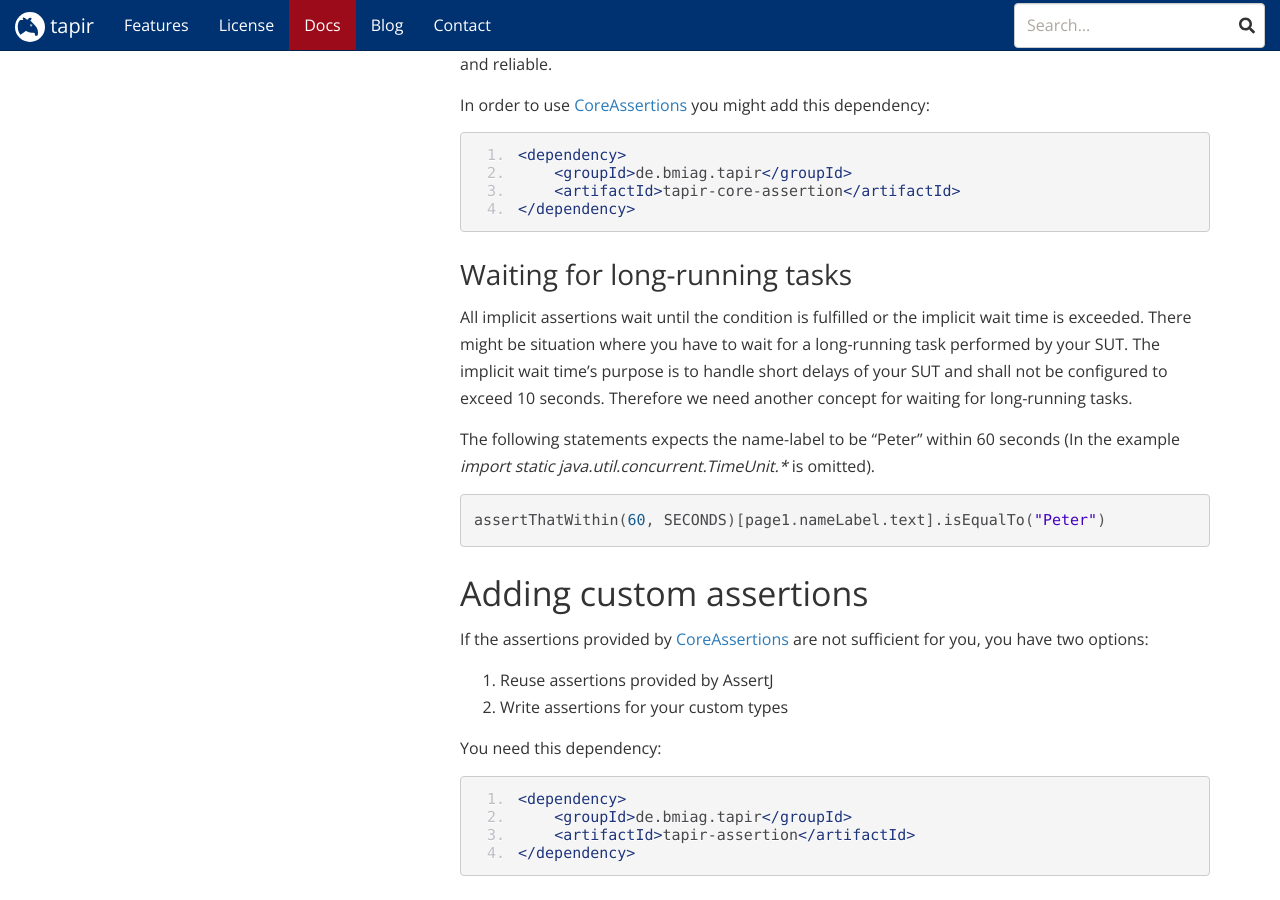
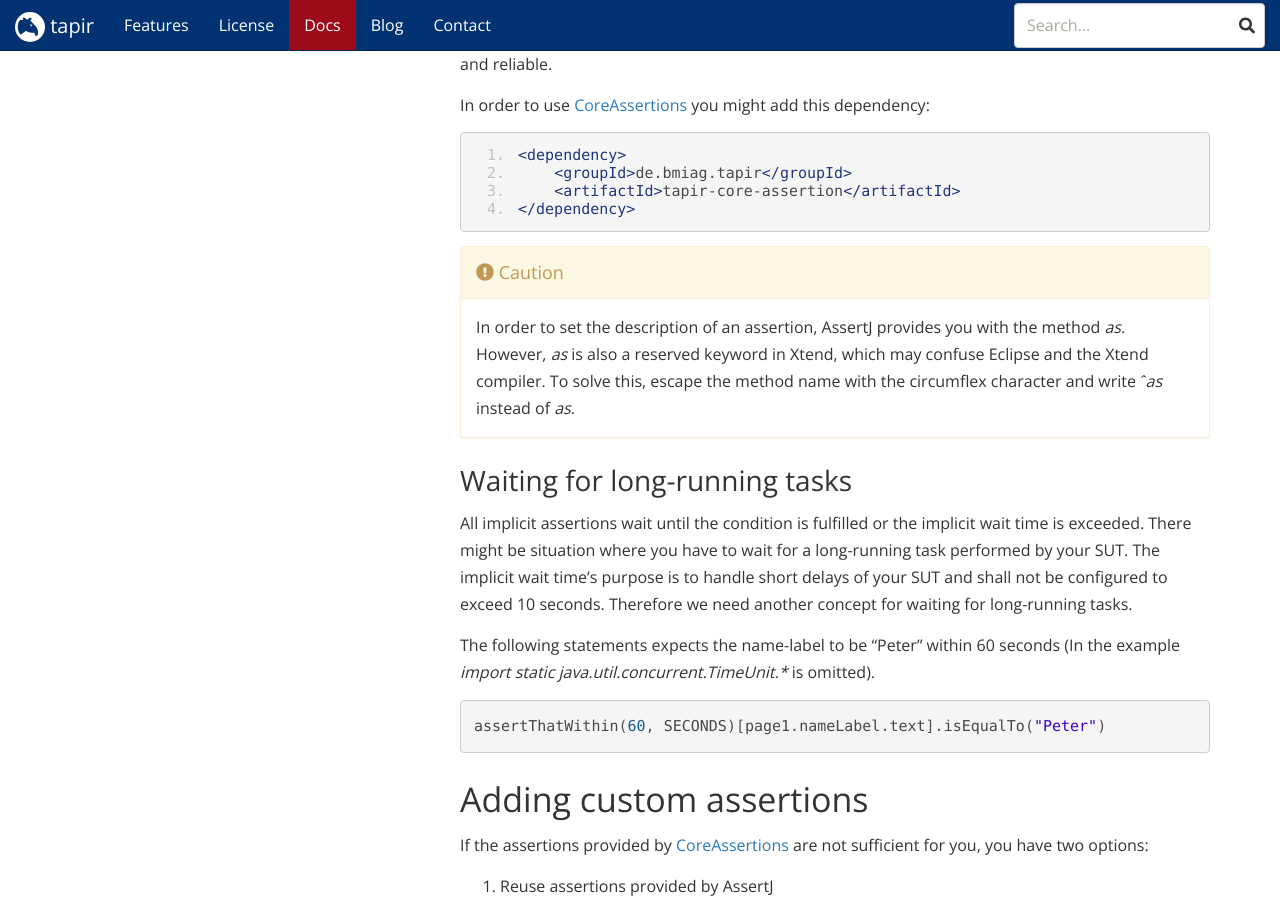
Before and after one commit to tapir-test/tapir-website, a Jekyll site: the page built from _docs/usingtapir/Assertions.md, in a window 1280 px wide and 900 px high, scrolled down 2027 px. Built offline with Jekyll 4.4.1, drawn with Linux system fonts in a browser that asks for light colours; nearby versions of some CDN libraries; comment, search, counter and statistics services are not loaded.

Commit message:
Hint on how to escape the "as" keyword for AssertJ
Signed-off-by: Nils Christian Ehmke <nils-christian.ehmke@bmiag.de>

````diff
--- a/_docs/usingtapir/Assertions.md
+++ b/_docs/usingtapir/Assertions.md
@@ -54,6 +54,15 @@ In order to use [CoreAssertions](https://www.javadoc.io/page/de.bmiag.tapir/tapi
     <artifactId>tapir-core-assertion</artifactId>
 </dependency>
 ```
+
+<div class="panel panel-warning">
+  <div class="panel-heading">
+    <div class="panel-title"><span class="fas fa-exclamation-circle"></span> Caution</div>
+  </div>
+  <div class="panel-body">
+  In order to set the description of an assertion, AssertJ provides you with the method <i>as</i>. However, <i>as</i> is also a reserved keyword in Xtend, which may confuse Eclipse and the Xtend compiler. To solve this, escape the method name with the circumflex character and write <i>&circ;as</i> instead of <i>as</i>.
+  </div>
+</div>
 
 ### Waiting for long-running tasks
 All implicit assertions wait until the condition is fulfilled or the implicit wait time is exceeded. There might be situation where you have to wait for a long-running task performed by your SUT. The implicit wait time's purpose is to handle short delays of your SUT and shall not be configured to exceed 10 seconds. Therefore we need another concept for waiting for long-running tasks.
````
